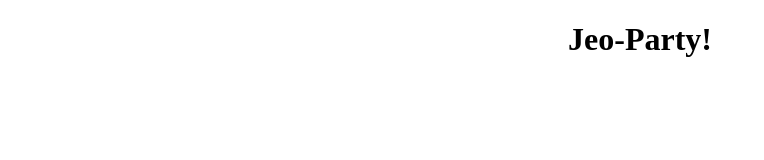
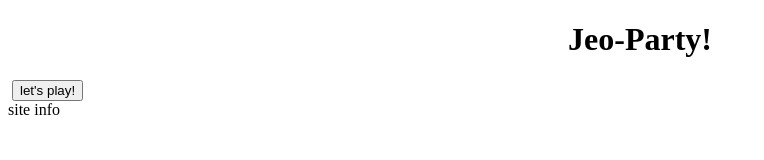
Before and after one commit to NickMazzali/SDB-22-unit-1, a plain HTML site: page Projects/index.html in a window 1280 px wide. Shown: the whole page, without its empty margins (0-764 px from the left). Drawn offline with Linux system fonts and the light colour scheme.

Commit message:
index update

```diff
--- a/Projects/index.html
+++ b/Projects/index.html
@@ -16,6 +16,7 @@
 <body>
     <h1>Jeo-Party!</h1>
     <img src="#" alt="">
-
+    <button>let's play!</button>
+    <footer>site info</footer>
 </body>
 </html>
```
